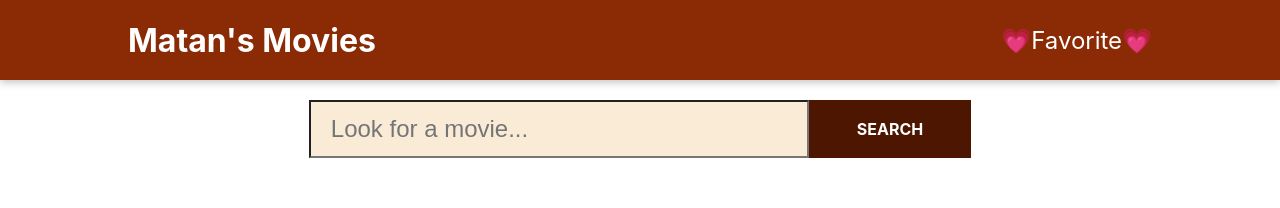
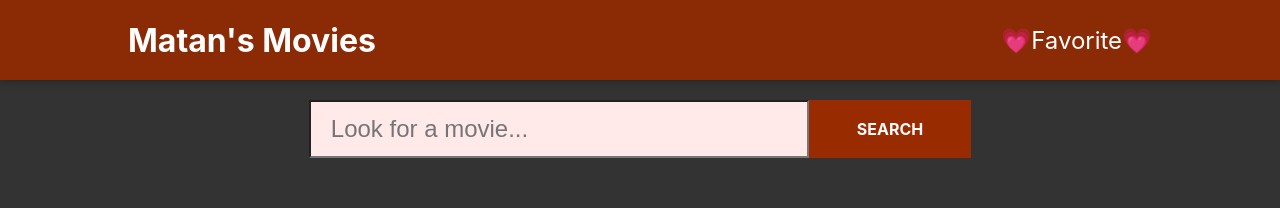
Before and after one commit to matanmar/Movie-s-App, a React (Create React App) app: page /favoriet in a window 1280 px wide. Shown: the top 208 px of the page. Built offline with nearby package versions, Linux system fonts and the light colour scheme; no server answers.

Commit message:
updated error handling and style

```diff
--- a/src/App.css
+++ b/src/App.css
@@ -11,6 +11,7 @@ App {
   font-size: xx-large;
   text-align: center;
   font-weight: 700;
+  color: rgb(255, 255, 255);
 }
 
 /* new css for movie component */
@@ -44,9 +45,11 @@ App {
   padding-left: 5px;
   padding-right: 5px;
   width: 250px;
+  color: rgb(255, 255, 255);
 }
 
 .movieTitle {
+  /* color: rgb(255, 255, 255); */
   height: 3rem;
   min-height: 0rem;
   max-width: 200px;
@@ -79,7 +82,7 @@ App {
 
 .search > input[type="text"] {
   font-size: x-large;
-  background-color: antiquewhite;
+  background-color: rgb(255, 233, 233);
   width: 500px;
   padding: 12px 20px;
   box-sizing: border-box;
@@ -95,7 +98,7 @@ App {
   cursor: pointer;
   font: inherit;
   border: none;
-  background-color: #4d1601;
+  background-color: #992b00;
   color: white;
   padding: 1.2rem 3rem;
   align-items: center;
--- a/src/components/Movie.js
+++ b/src/components/Movie.js
@@ -30,6 +30,13 @@ const Movie = (props) => {
       ? props.movie.Title.slice(0, 20) + "..."
       : props.movie.Title;
 
+  const movieYear =
+    props.movie.Year.length !== 4
+      ? props.movie.Year.slice(0, -1)
+      : props.movie.Year;
+
+  console.log(movieYear);
+
   return (
     <div className="movie" title={props.movie.Title} id={props.movie.imdbID}>
       <h2 className="movieTitle">{movieTitle}</h2>
@@ -44,7 +51,7 @@ const Movie = (props) => {
           src={poster}
         />
       </div>
-      <p>{props.movie.Year}</p>
+      <p>{movieYear}</p>
     </div>
   );
 };
--- a/src/index.css
+++ b/src/index.css
@@ -1,13 +1,14 @@
 body {
   margin: 0;
-  font-family: -apple-system, BlinkMacSystemFont, 'Segoe UI', 'Roboto', 'Oxygen',
-    'Ubuntu', 'Cantarell', 'Fira Sans', 'Droid Sans', 'Helvetica Neue',
+  font-family: -apple-system, BlinkMacSystemFont, "Segoe UI", "Roboto", "Oxygen",
+    "Ubuntu", "Cantarell", "Fira Sans", "Droid Sans", "Helvetica Neue",
     sans-serif;
   -webkit-font-smoothing: antialiased;
   -moz-osx-font-smoothing: grayscale;
+  background-color: rgb(51, 51, 51);
 }
 
 code {
-  font-family: source-code-pro, Menlo, Monaco, Consolas, 'Courier New',
+  font-family: source-code-pro, Menlo, Monaco, Consolas, "Courier New",
     monospace;
 }
```
